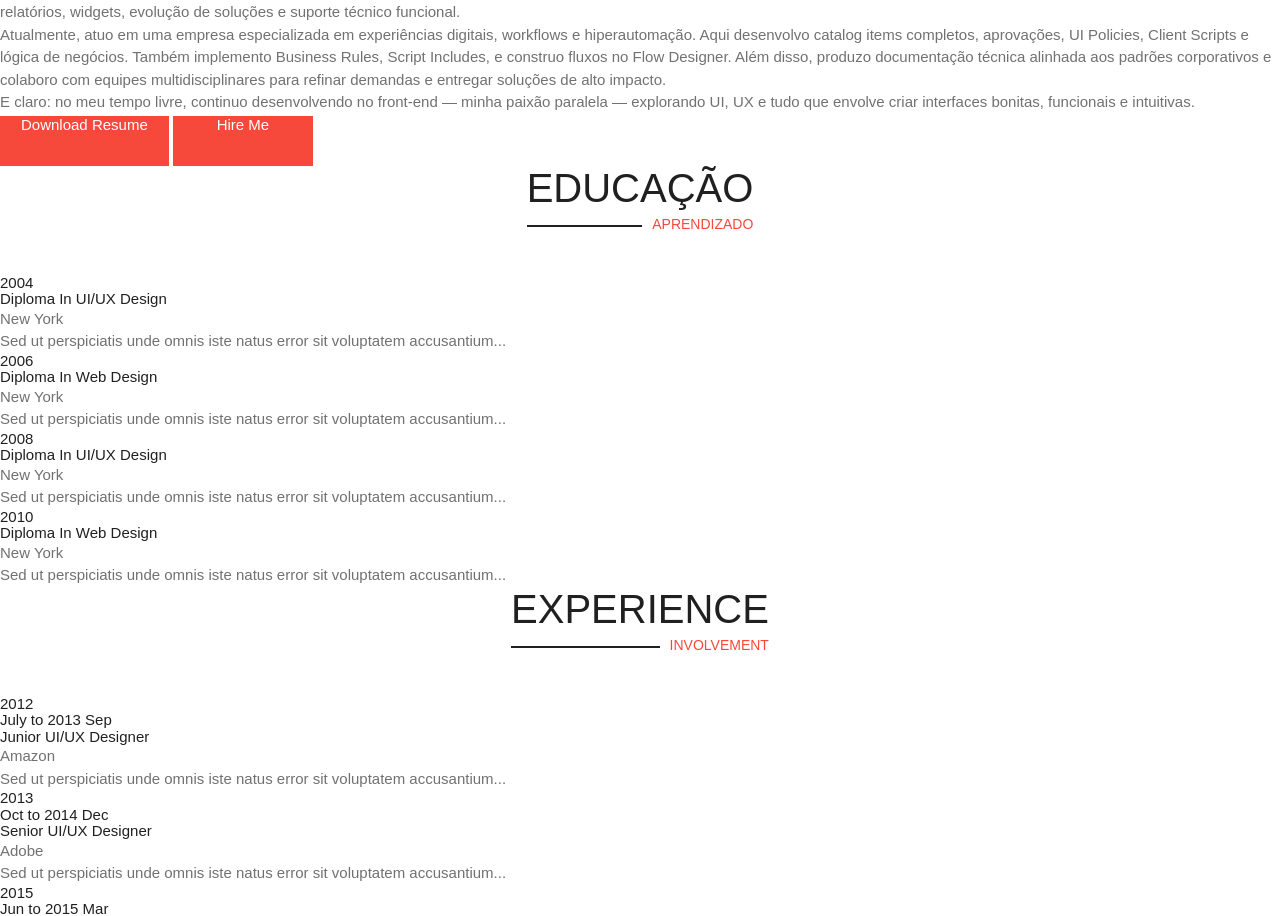
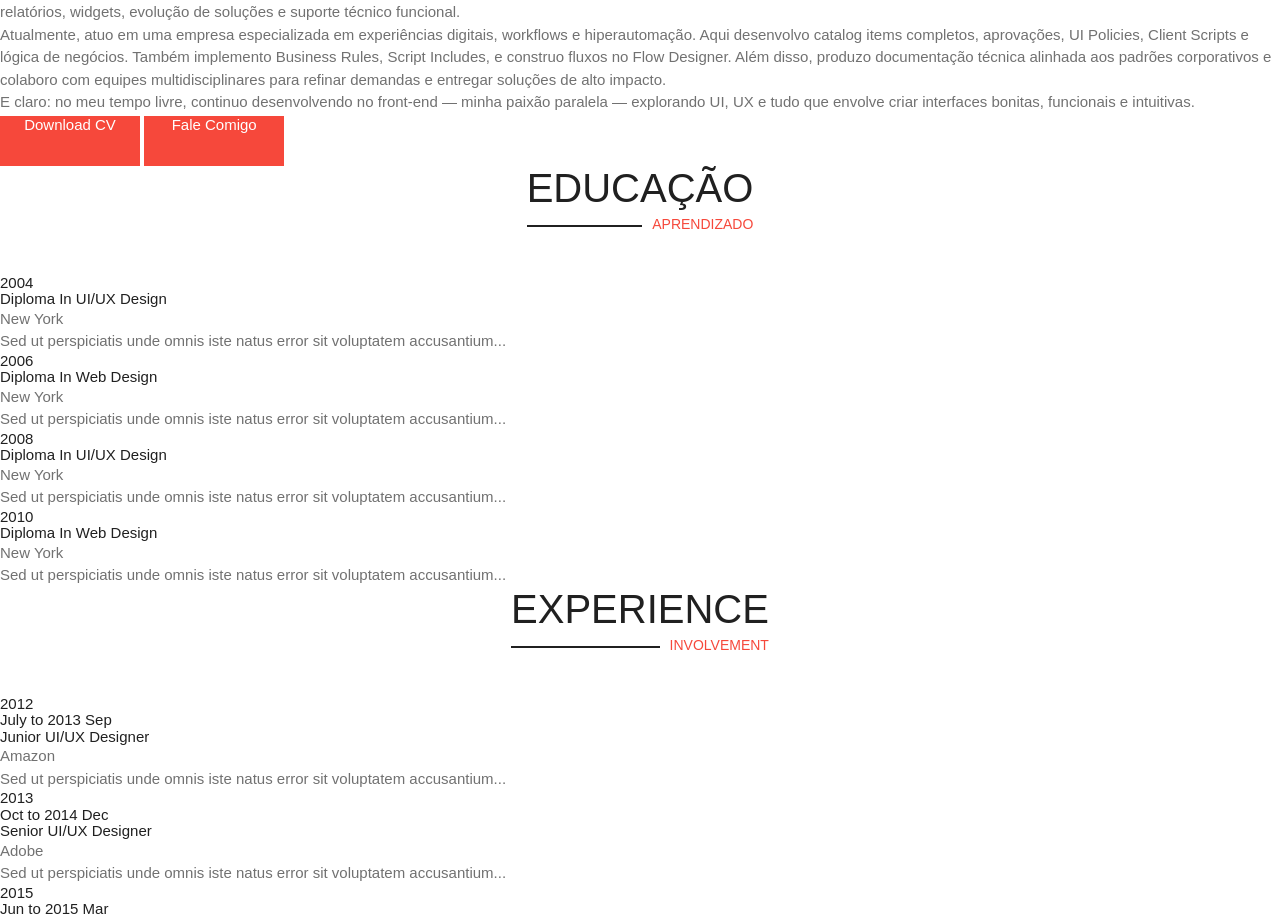
Before and after one commit to LucieneFreitas/Portfolio_luciene, a plain HTML site: page sobre.html in a window 1280 px wide. Shown: the part 1344-2260 px from the top of the page. Drawn offline with nearby package versions, Linux system fonts and the light colour scheme; some packages are replaced by stand-ins of ours; a script that the page names is missing.

Commit message:
sobre mim

```diff
--- a/sobre.html
+++ b/sobre.html
@@ -117,8 +117,8 @@
       E claro: no meu tempo livre, continuo desenvolvendo no front-end — minha paixão paralela — explorando UI,
       UX e tudo que envolve criar interfaces bonitas, funcionais e intuitivas.
     </p>
-                <a href="#" class="prt_btn">Download Resume</a>
-                <a href="#" class="prt_btn">Hire Me</a>
+                <a href="#" class="prt_btn">Download CV</a>
+                <a href="#" class="prt_btn">Fale Comigo</a>
               </section>
             </div>
           </div>
```
